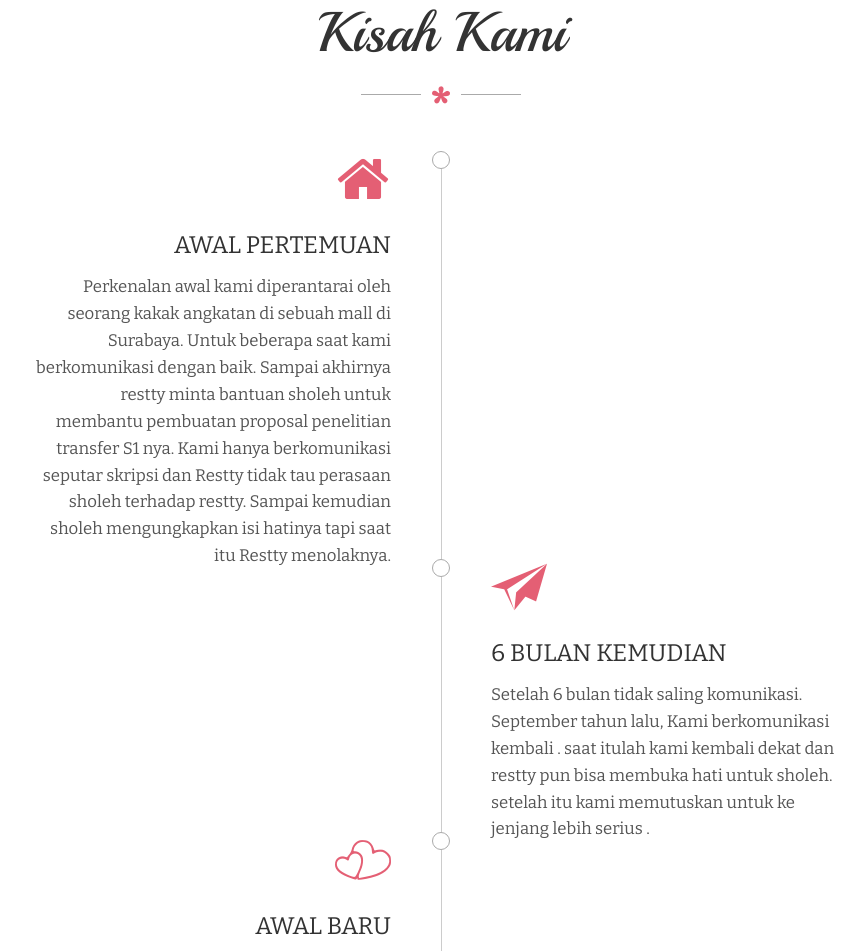
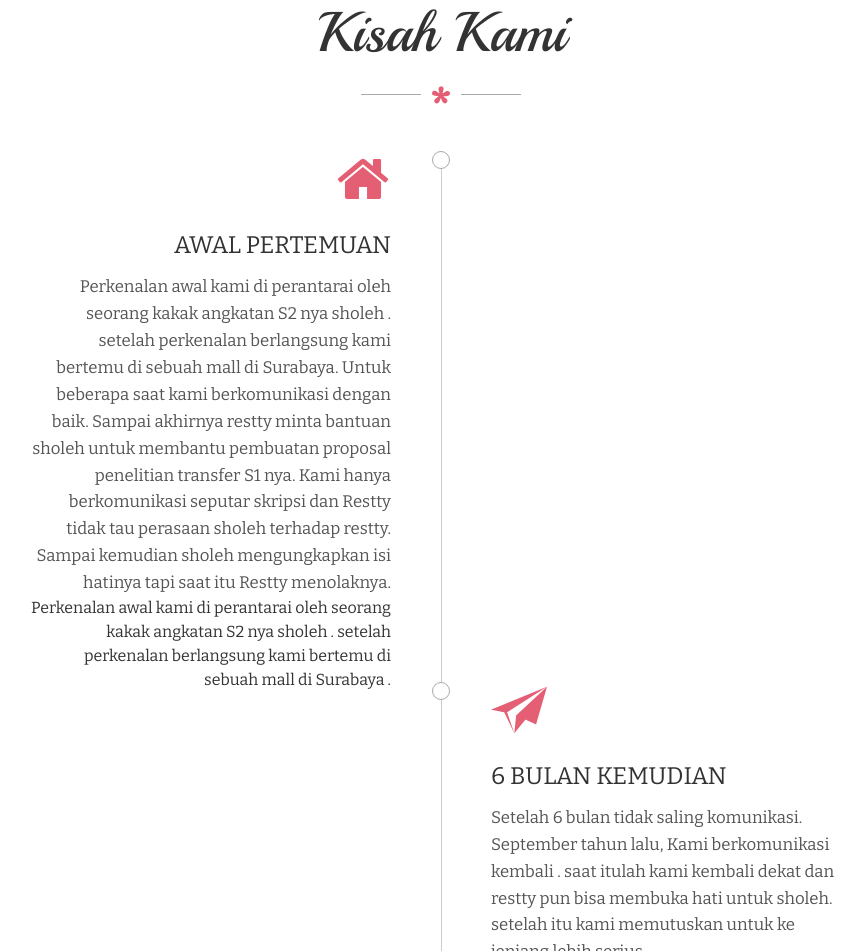
Before and after one commit to sholeh-and-restty-wedding/wedding, a plain HTML site: page index.html in a window 1280 px wide. Shown: the part 1795-2746 px from the top of the page, without its empty margins (199-1063 px from the left). Drawn offline with nearby package versions, Linux system fonts and the light colour scheme; some packages are replaced by stand-ins of ours.

Commit message:
revisi 2

```diff
--- a/index.html
+++ b/index.html
@@ -116,8 +116,11 @@
 						<div class="w-detail left">
 							<i class="icon icon-home"></i>
 							<h4 class="title">AWAL PERTEMUAN</h4>
-							<p>Perkenalan awal kami diperantarai oleh seorang kakak angkatan di sebuah mall di Surabaya. Untuk beberapa saat kami berkomunikasi dengan baik. Sampai akhirnya restty minta bantuan sholeh untuk membantu pembuatan proposal penelitian transfer S1 nya. Kami hanya berkomunikasi seputar skripsi dan Restty tidak tau perasaan sholeh terhadap restty. Sampai kemudian sholeh mengungkapkan isi hatinya tapi saat itu Restty menolaknya.
+
+							<p>Perkenalan awal kami di perantarai oleh seorang kakak angkatan S2 nya sholeh . setelah perkenalan berlangsung kami bertemu di sebuah mall di Surabaya. Untuk beberapa saat kami berkomunikasi dengan baik. Sampai akhirnya restty minta bantuan sholeh untuk membantu pembuatan proposal penelitian transfer S1 nya. Kami hanya berkomunikasi seputar skripsi dan Restty tidak tau perasaan sholeh terhadap restty. Sampai kemudian sholeh mengungkapkan isi hatinya tapi saat itu Restty menolaknya.
 							</p>
+
+							Perkenalan awal kami di perantarai oleh seorang kakak angkatan S2 nya sholeh . setelah perkenalan berlangsung kami bertemu di sebuah mall di Surabaya .
 						</div><!-- w-detail -->
 
 						<div class="w-detail right">
```
